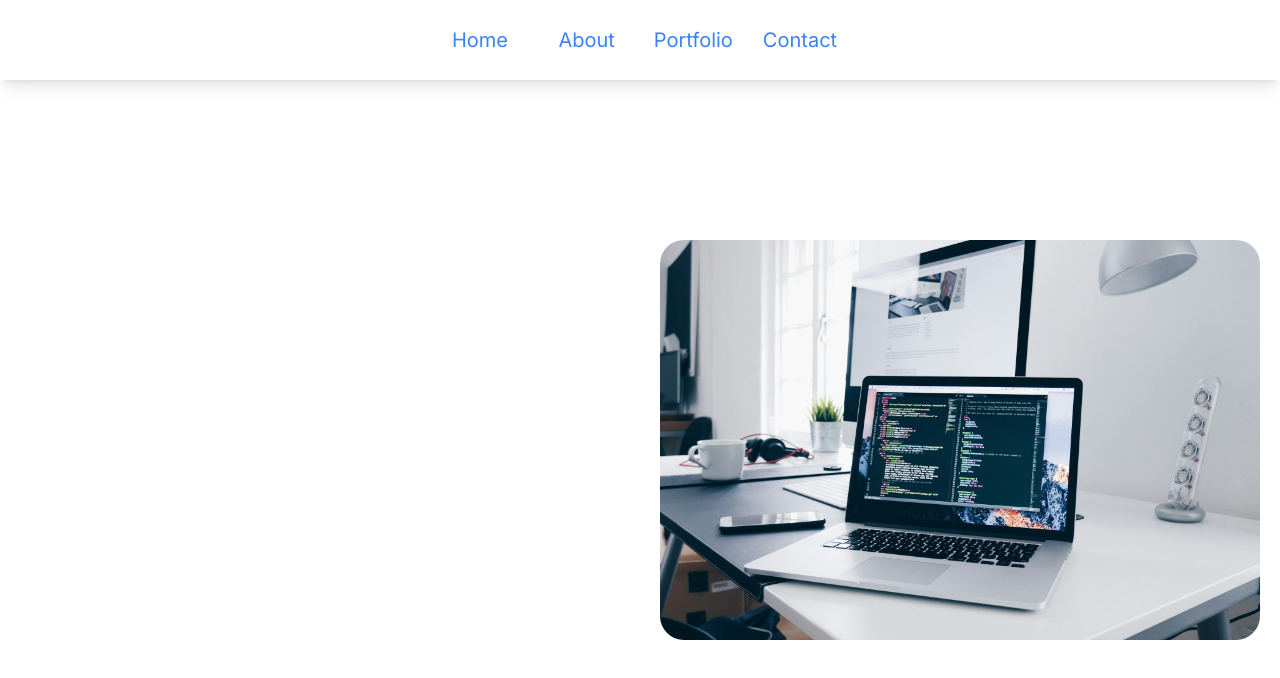
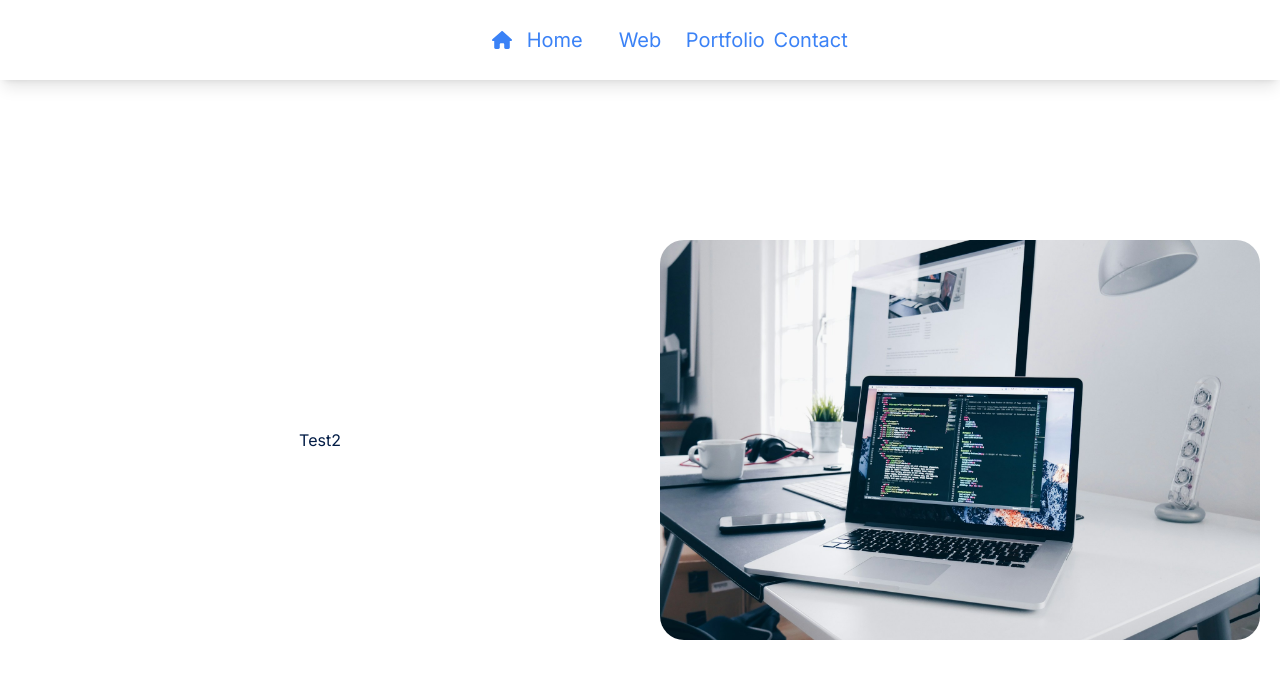
Before and after one commit to DillingData/portfolio, a Next.js app: page / in a window 1280 px wide. Shown: the top 678 px of the page. Built offline with nearby package versions, Linux system fonts and the light colour scheme.

Commit message:
Added FontAwesome and small correction on home page

```diff
--- a/src/app/components/header.tsx
+++ b/src/app/components/header.tsx
@@ -1,3 +1,5 @@
+import { FontAwesomeIcon } from '@fortawesome/react-fontawesome';
+import { faH, faHouse } from '@fortawesome/free-solid-svg-icons';
 
 const textStyle = {
     cursor: 'pointer',
@@ -10,7 +12,10 @@ export default function Header() {
                 <div>{/* Add Logo Here */}</div>
                 <div></div>
             </div>
-            <div className="grid grid-cols-4">
+            <div className="grid grid-cols-5">
+                <div className="text-xl flex justify-end items-center" >
+                    <FontAwesomeIcon className='text-blue-500 hover:text-blue-700' icon={faHouse} width='20' />
+                </div>
                 <div className="text-xl flex justify-center items-center" >
                     <p className="text-blue-500 hover:text-blue-700" style={textStyle}>
                         Home
@@ -18,7 +23,7 @@ export default function Header() {
                 </div>
                 <div className="text-xl flex justify-center items-center">
                     <p className="text-blue-500 hover:text-blue-700" style={textStyle}>
-                        About
+                        Web
                     </p>
                 </div>
                 <div className="text-xl flex justify-center items-center">
--- a/src/app/components/home.tsx
+++ b/src/app/components/home.tsx
@@ -1,14 +1,16 @@
 import React from 'react';
 import homeImg from '../../img/homeimg.jpg'
+import { FontAwesomeIcon } from '@fortawesome/react-fontawesome';
+import { faHouse } from '@fortawesome/free-solid-svg-icons';
 
 export default function HomeBody() {
     return(
         <div className='h-[90%]'>
             <div className='grid grid-cols-2 h-full'>
-                <div className='h-full'>
-
+                <div className='text-[#011b45] m-5 flex justify-center items-center'>
+                    <p>Test2</p>
                 </div>
-                <div className='h-full flex justify-center items-center'>
+                <div className='flex justify-center items-center'>
                     <div className='m-5'>
                         <img className='rounded-3xl' src={homeImg.src} />
                     </div>
```
Also changed, not shown: package.json (+11 -5 lines), 1 other file (tests, documents, lock files or other folders).
